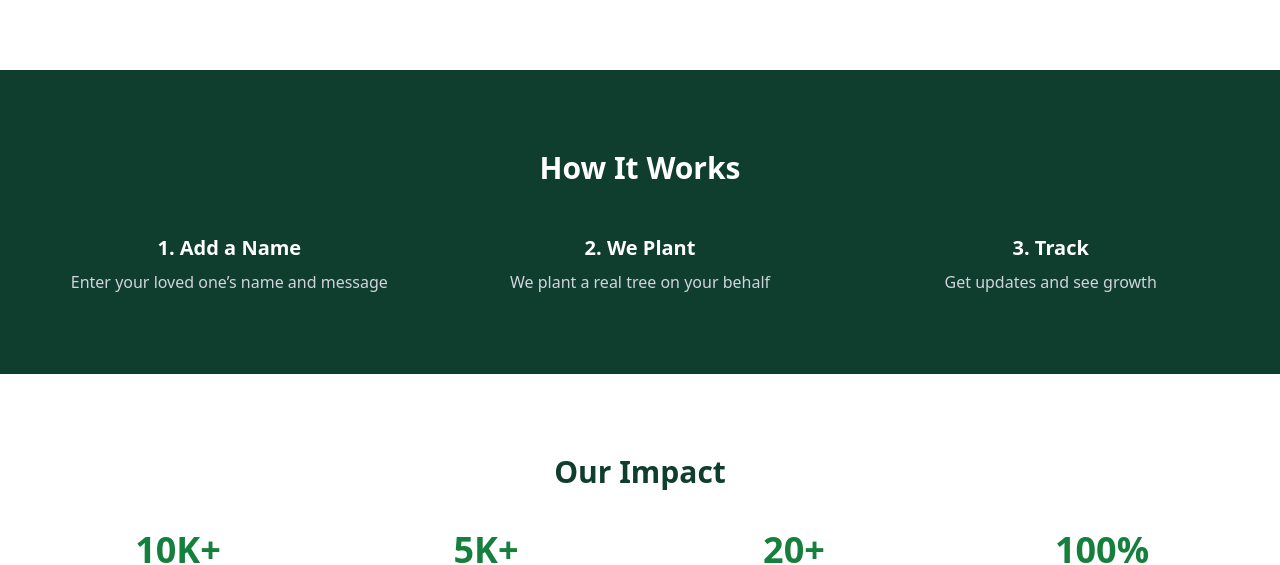
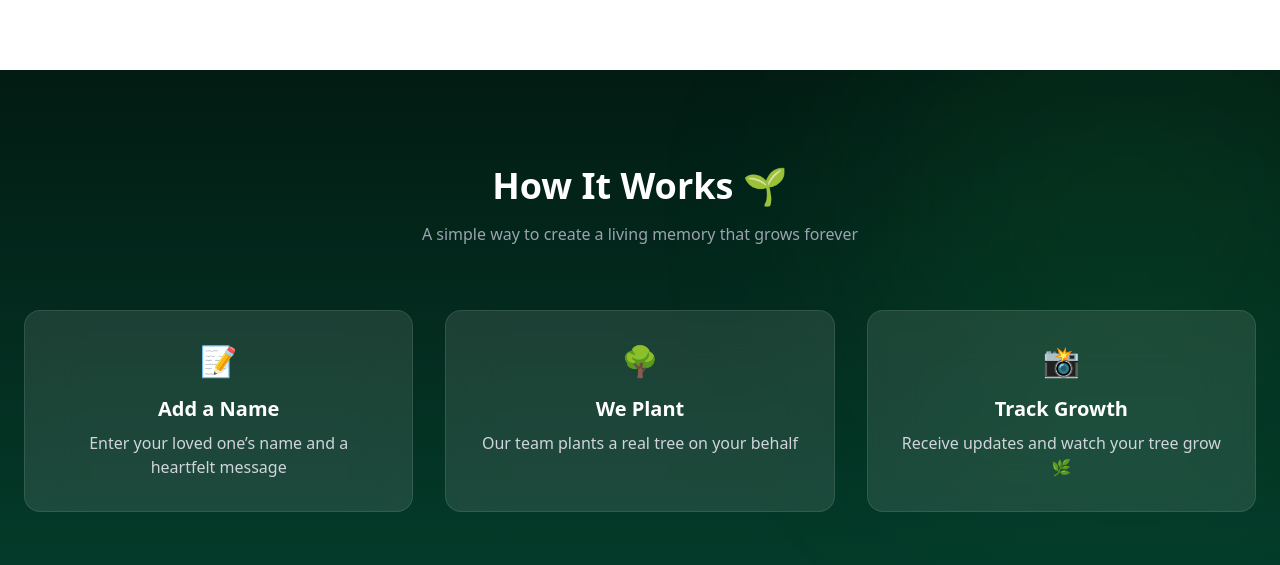
Before and after one commit to jacksyswain/MemoryRoots-Foundation, a React (Vite) app: page / in a window 1280 px wide. Shown: the part 1262-1827 px from the top of the page. Built offline with nearby package versions, Linux system fonts and the light colour scheme.

Commit message:
how it works section upgraded

```diff
--- a/src/components/HowItWorks.jsx
+++ b/src/components/HowItWorks.jsx
@@ -1,19 +1,51 @@
 export default function HowItWorks() {
   return (
-    <section className="bg-primary text-white px-10 py-20">
-      <h2 className="text-3xl font-bold text-center">How It Works</h2>
-      <div className="grid md:grid-cols-3 gap-8 mt-12">
-        <div className="text-center">
-          <h3 className="text-xl font-semibold">1. Add a Name</h3>
-          <p className="text-gray-300 mt-2">Enter your loved one’s name and message</p>
-        </div>
-        <div className="text-center">
-          <h3 className="text-xl font-semibold">2. We Plant</h3>
-          <p className="text-gray-300 mt-2">We plant a real tree on your behalf</p>
-        </div>
-        <div className="text-center">
-          <h3 className="text-xl font-semibold">3. Track</h3>
-          <p className="text-gray-300 mt-2">Get updates and see growth</p>
+    <section className="relative bg-gradient-to-b from-[#021B13] to-[#043D2B] text-white py-24 px-6 overflow-hidden">
+
+      {/* Glow Background */}
+      <div className="absolute w-[500px] h-[500px] bg-green-500/10 blur-[120px] rounded-full top-[-100px] right-[-100px]" />
+
+      <div className="relative z-10 max-w-7xl mx-auto">
+
+        {/* Heading */}
+        <h2 className="text-4xl font-bold text-center">
+          How It Works 🌱
+        </h2>
+
+        <p className="text-center text-gray-400 mt-4 max-w-xl mx-auto">
+          A simple way to create a living memory that grows forever
+        </p>
+
+        {/* Steps */}
+        <div className="grid md:grid-cols-3 gap-8 mt-16">
+
+          {/* STEP 1 */}
+          <div className="bg-white/10 backdrop-blur-xl border border-white/10 p-8 rounded-2xl hover:scale-105 transition duration-300 text-center">
+            <div className="text-3xl mb-4">📝</div>
+            <h3 className="text-xl font-semibold">Add a Name</h3>
+            <p className="text-gray-300 mt-2">
+              Enter your loved one’s name and a heartfelt message
+            </p>
+          </div>
+
+          {/* STEP 2 */}
+          <div className="bg-white/10 backdrop-blur-xl border border-white/10 p-8 rounded-2xl hover:scale-105 transition duration-300 text-center">
+            <div className="text-3xl mb-4">🌳</div>
+            <h3 className="text-xl font-semibold">We Plant</h3>
+            <p className="text-gray-300 mt-2">
+              Our team plants a real tree on your behalf
+            </p>
+          </div>
+
+          {/* STEP 3 */}
+          <div className="bg-white/10 backdrop-blur-xl border border-white/10 p-8 rounded-2xl hover:scale-105 transition duration-300 text-center">
+            <div className="text-3xl mb-4">📸</div>
+            <h3 className="text-xl font-semibold">Track Growth</h3>
+            <p className="text-gray-300 mt-2">
+              Receive updates and watch your tree grow 🌿
+            </p>
+          </div>
+
         </div>
       </div>
     </section>
```
